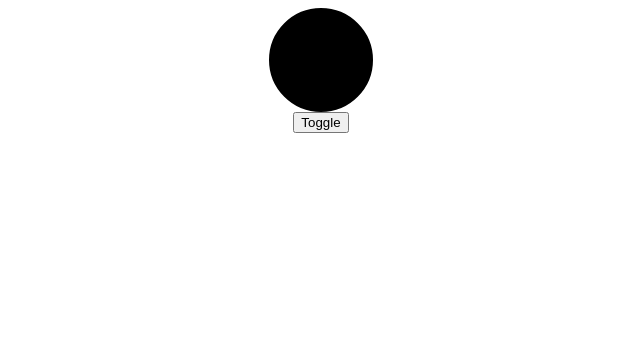
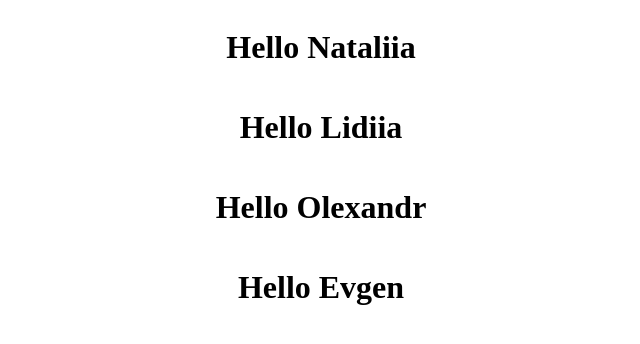
Before and after one commit to NataliiaYakovenko/react-rom-app, a React (Create React App) app: page / in a window 1280 px wide. Shown: the top 344 px of the page, without its empty margins (319-959 px from the left). Built offline with nearby package versions, Linux system fonts and the light colour scheme.

Commit message:
Add component Greeting

```diff
--- /dev/null
+++ b/src/components/Greeting.js
@@ -0,0 +1,17 @@
+import React from "react";
+
+class Greeting extends React.Component{
+    constructor(props){
+        super(props);
+         this.state = {
+
+         }
+    }
+     // тут можуть бути якісь обробники подій
+
+     render(){
+        return <h1>Hello {this.props.name}</h1>
+     }
+}
+
+export default Greeting;
--- a/src/index.js
+++ b/src/index.js
@@ -1,11 +1,15 @@
 import React from 'react';
 import ReactDOM from 'react-dom/client';
 import App from './components/App/App';
+import Greeting from './components/Greeting';
 
 
 const root = ReactDOM.createRoot(document.getElementById('root'));
 root.render(
-  <React.StrictMode>
-    <App />
-  </React.StrictMode>
+  <>
+    <Greeting name='Nataliia' />
+    <Greeting name='Lidiia' />
+    <Greeting name='Olexandr' />
+    <Greeting name='Evgen' />
+  </>
 );
```
